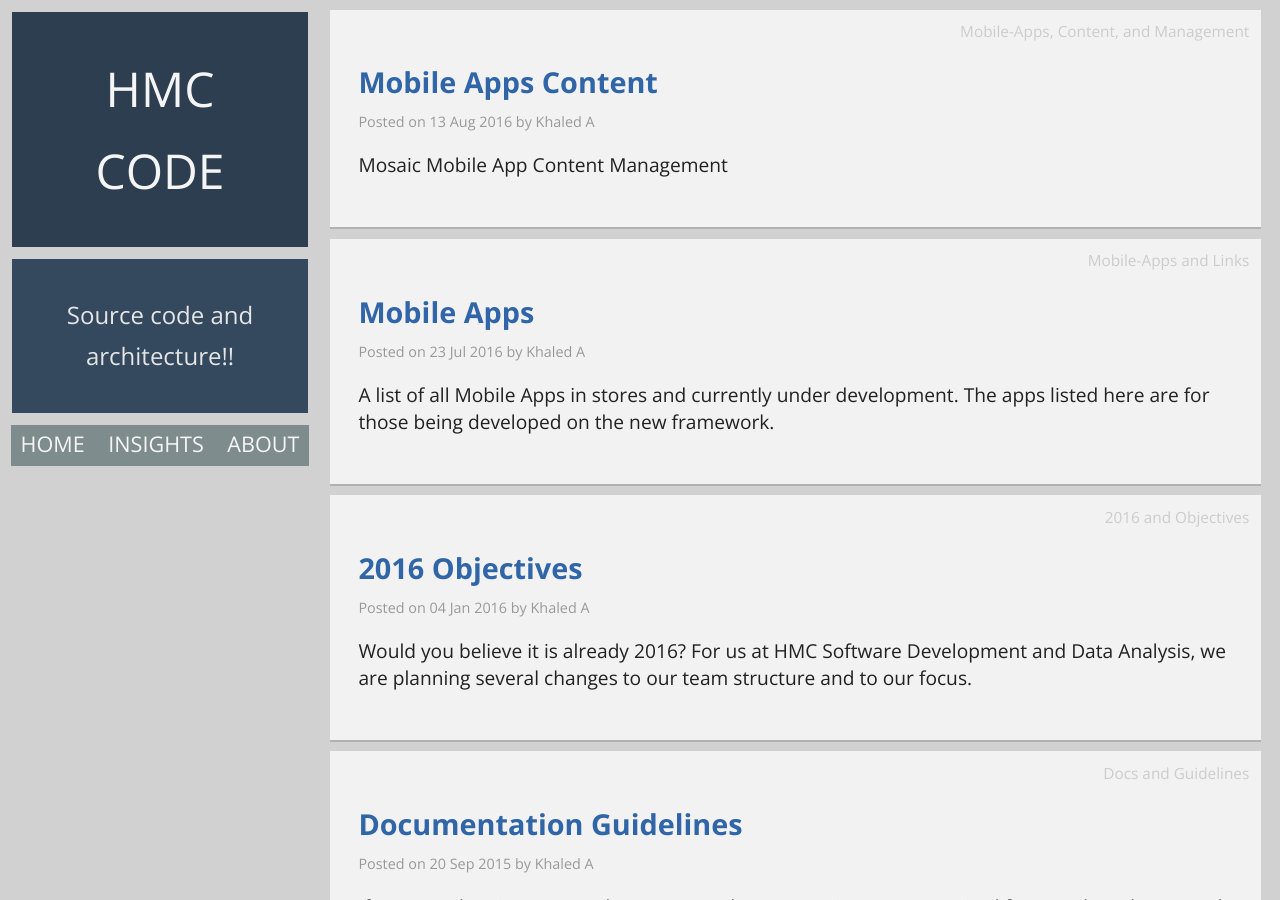
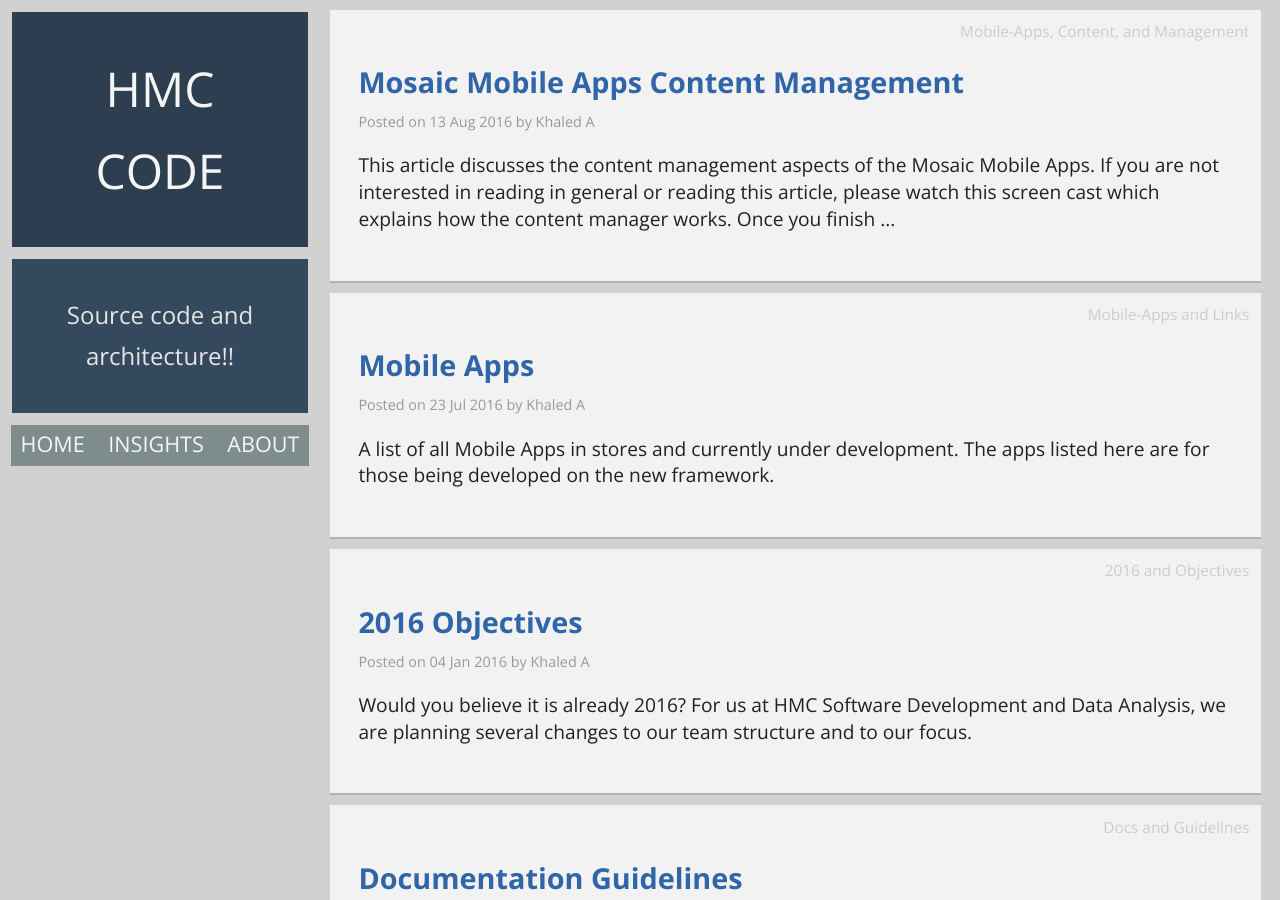
Before and after one commit to hmccode/hmccode.github.io, a Jekyll site: the page built from index.html, in a window 1280 px wide and 900 px high. Built offline with Jekyll 4.4.1, drawn with Linux system fonts in a browser that asks for light colours; nearby versions of some CDN libraries; a script that is not in the unit is left out; the list of posts is cut into pages by our own code.

Commit message:
Renamed resources

```diff
--- a/_posts/2016-08-13-mobile-apps-content.md
+++ b/_posts/2016-08-13-mosaic-mobile-apps-content.md
@@ -1,15 +1,13 @@
 ---
 layout: post
 author: "Khaled A"
-title:  "Mobile Apps Content"
+title:  "Mosaic Mobile Apps Content Management"
 date:   2016-08-13 10:12:45
 summary: "A description of the new content management aspects of Mobile Apps"
 categories: mosaic mobile-app
 tags: Mobile-Apps Content Management
 featured_image: /images/cover.jpg
 ---
-
-# Mosaic Mobile App Content Management
 
 This article discusses the content management aspects of the Mosaic Mobile Apps. If you are not interested in reading in general or reading this article, please watch this [screen cast ]() which explains how the content manager works. Once you finish watching the screen cast, you can refer back to this article for details. Also...if you would like to get a PDF version of this article, it can be downloaded from [here](https://www.dropbox.com/s/ny5q0r5fxkbhc1b/content-management.pdf?dl=0).
 
```
